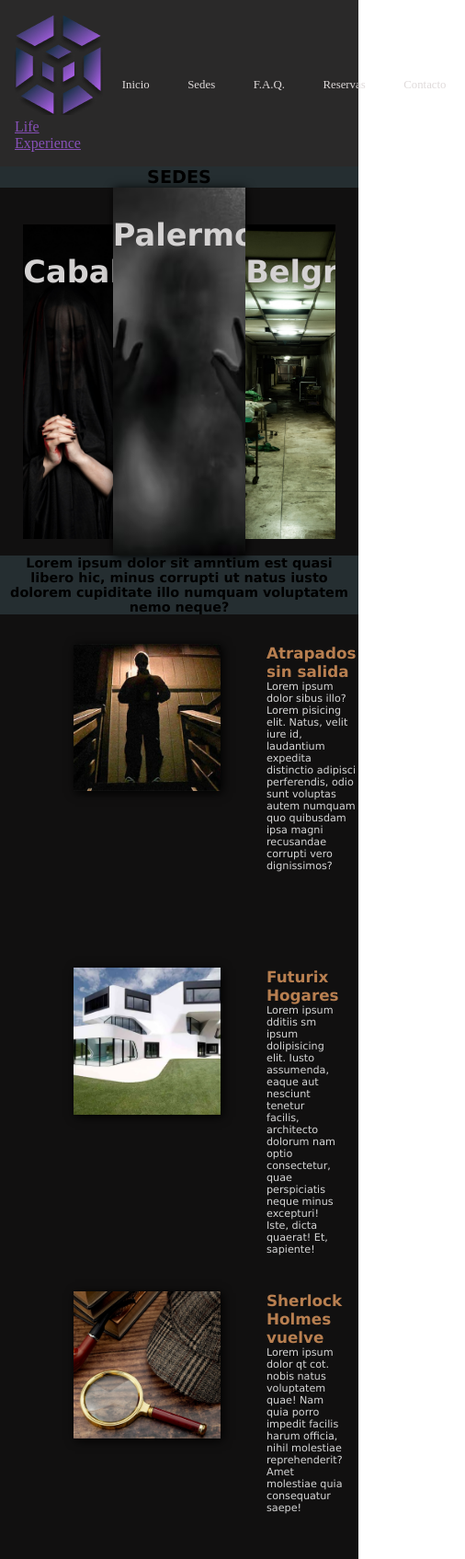
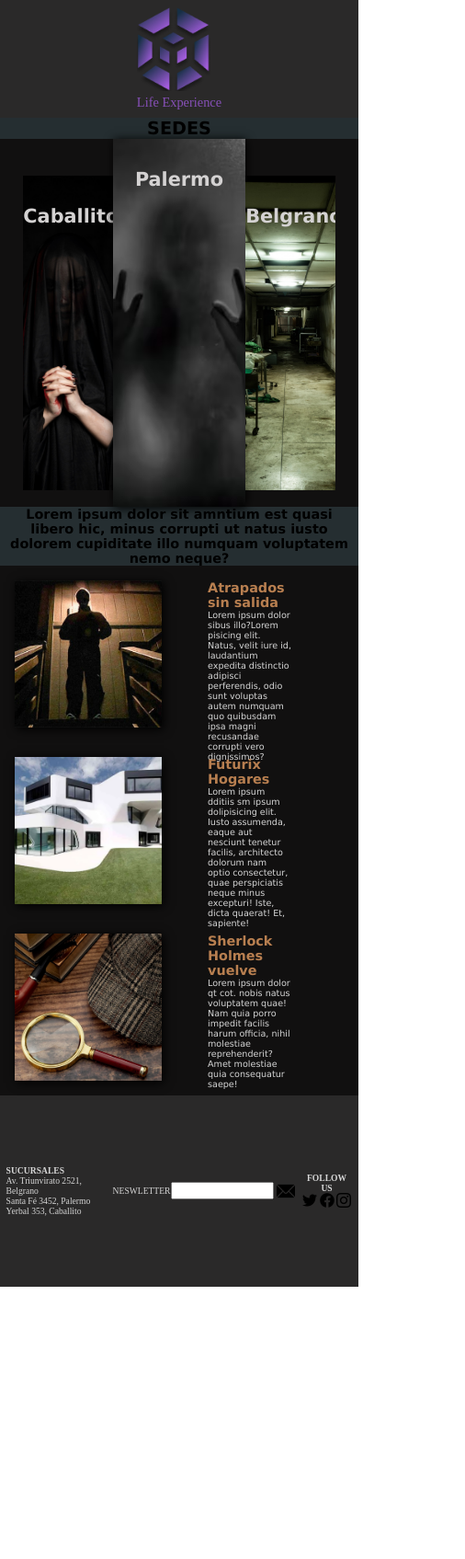
Before and after one commit to Lucasds906/proyecto-final-life-experience, a plain HTML site: page index.html in a window 390 px wide. Shown: the top 1695 px of the page at 92% size, 506 px wide, since content can reach past the window. After the commit the page ends 1399 px from the top, so only its background shows below. Drawn offline with Linux system fonts and the light colour scheme.

Commit message:
responsive galaxy tab + menu icon + footer + detalles varios

```diff
--- a/css/style.css
+++ b/css/style.css
@@ -25,6 +25,7 @@ main {
 
 .logo a {
     color: #8750B8;
+    text-decoration: none;
 }
 
 .navBar {
@@ -80,6 +81,7 @@ footer ul a{
 .footerMedia a img{
     width: 27px;
 }
+
 
 
 
@@ -237,6 +239,24 @@ main */
 /* Media querys Index */
 
 @media(max-width:768px){
+    .headerIndex{
+        padding: .5rem;
+    }
+    .navBar li a{
+        font-size: .8rem;
+    }
+    .navBar li {
+        list-style: none;
+        margin: .7rem;
+    }
+    .logo a img{
+        width: 5rem;
+    }
+
+    .logo a{
+        font-size: .9rem;
+        text-decoration: none;
+    }
     .divEdge {
         background-color: #252e31;
         text-align: center;
@@ -244,17 +264,50 @@ main */
         padding: 0rem .5rem;
     }
     footer{
-        font-size: .8rem;
-        padding: 7px;
+        font-size: .6rem;
+        padding: .4125rem;
+    }
+    .footerFormContainer{
+        padding: 0rem;
+    }
+    .footerForm{
+        min-width: 205px;
+        padding: 0rem;
     }
     footer ul a{
         display: none;
     }
+    .footerInputEmail{
+        width: 7rem;
+    }
+
+    .footerForm .sendForm {
+        width: 1.6875rem;
+    }
+
+    .footerMedia{
+        text-align: center;
+    }
+    .footerMedia a img{
+        width: 1rem;
+    }
+
+
     .indexMain{
         height: 25rem;
     }
+    .firstImg h2{
+        font-size: 1.3rem;
+    }
+    .secondImg h2{
+        font-size: 1.3rem;
+    }
+    .thirdImg h2{
+        font-size: 1.3rem;
+    }
     .indexRooms{
-        font-size: .7rem;
+        font-size: .6rem;
+        margin: 0rem;
     }
     .divFirstRoom img {
         width: 10rem;
@@ -268,14 +321,32 @@ main */
         width: 10rem;
         height: 10rem;
     }
+
+    .roomSection {
+        width: 90%;
+        height: 10rem;
+        margin: 1rem;
+    }
+
 }
 
 @media(max-width:425px){
-    .navBar a {
-        font-size: .8rem;
+    .navBar li{
+        display: none;
+    }
+    .headerIndex .logo{
+        margin: auto;
+    }
+
+    .logo {
+        display: flex;
+        flex-direction: column;
+    }
+
+    .logo a {
+        color: #8750B8;
     }
 }
-
 
 /* Futurix
 main section*/
--- a/index.html
+++ b/index.html
@@ -90,10 +90,10 @@
                 <a href=""><li>COMUNIDAD</li></a>
             </ul>
         </div>
-        <div>
+        <div class="footerFormContainer">
             <form class="footerForm">
                 <label for="email">NESWLETTER</label>
-                <input type="email">
+                <input type="email" class="footerInputEmail">
                 <input type="image" src="./assets/img/correo-electronico.png" class="sendForm">
             </form>
         </div>
```
Also changed, not shown: assets/img/menu-icon.png (added).
